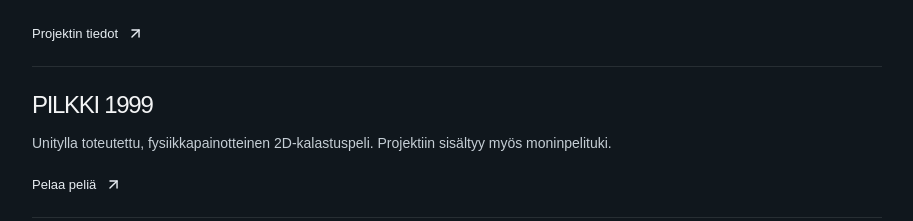
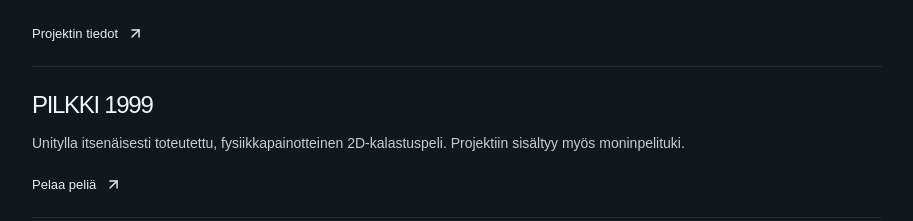
Before and after one commit to ylkka0/Portfolio, a React (Vite) app: page / in a window 1280 px wide. Shown: the part 1500-1721 px from the top of the page, without its empty margins (183-1096 px from the left). Built offline with nearby package versions, Linux system fonts and the light colour scheme.

Commit message:
Highlight independent development of PILKKI 1999

```diff
--- a/src/App.tsx
+++ b/src/App.tsx
@@ -53,7 +53,7 @@ const projects: Project[] = [
     number: '04',
     title: 'PILKKI 1999',
     category: 'PELIKEHITYS / UNITY',
-    description: 'Unitylla toteutettu, fysiikkapainotteinen 2D-kalastuspeli. Projektiin sisältyy myös moninpelituki.',
+    description: 'Unitylla itsenäisesti toteutettu, fysiikkapainotteinen 2D-kalastuspeli. Projektiin sisältyy myös moninpelituki.',
     technologies: ['Unity', 'C#', 'Game Design'],
     link: 'https://ylkka0.itch.io/pilkki-1999',
     action: 'Pelaa peliä',
```
